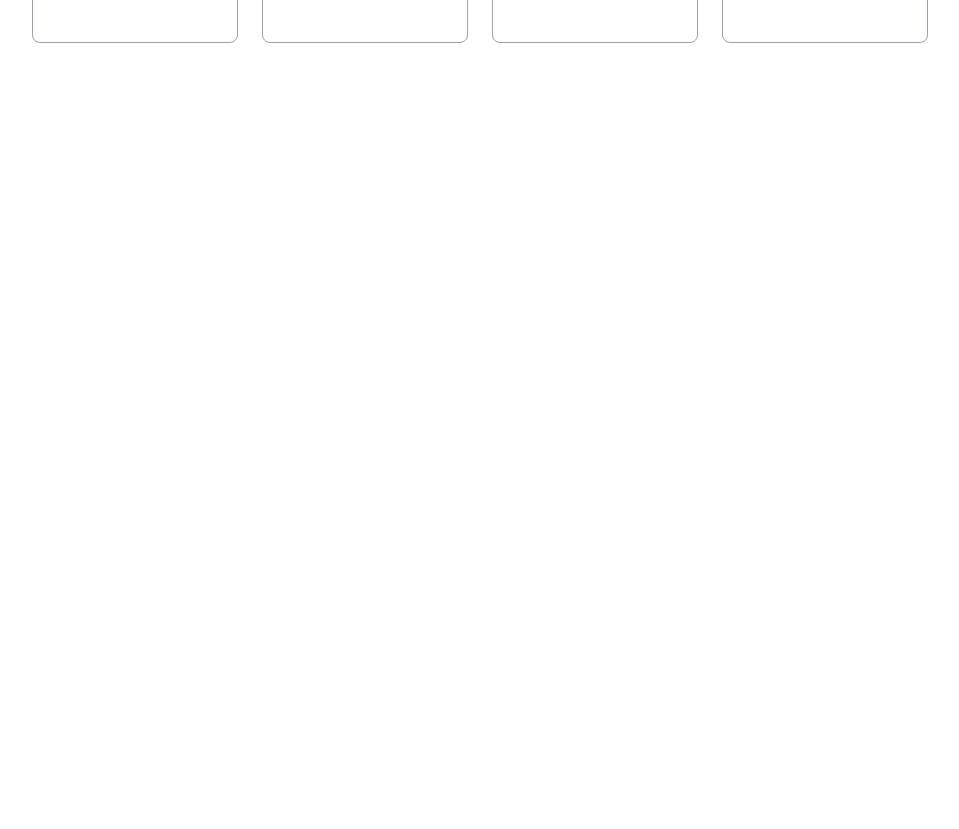
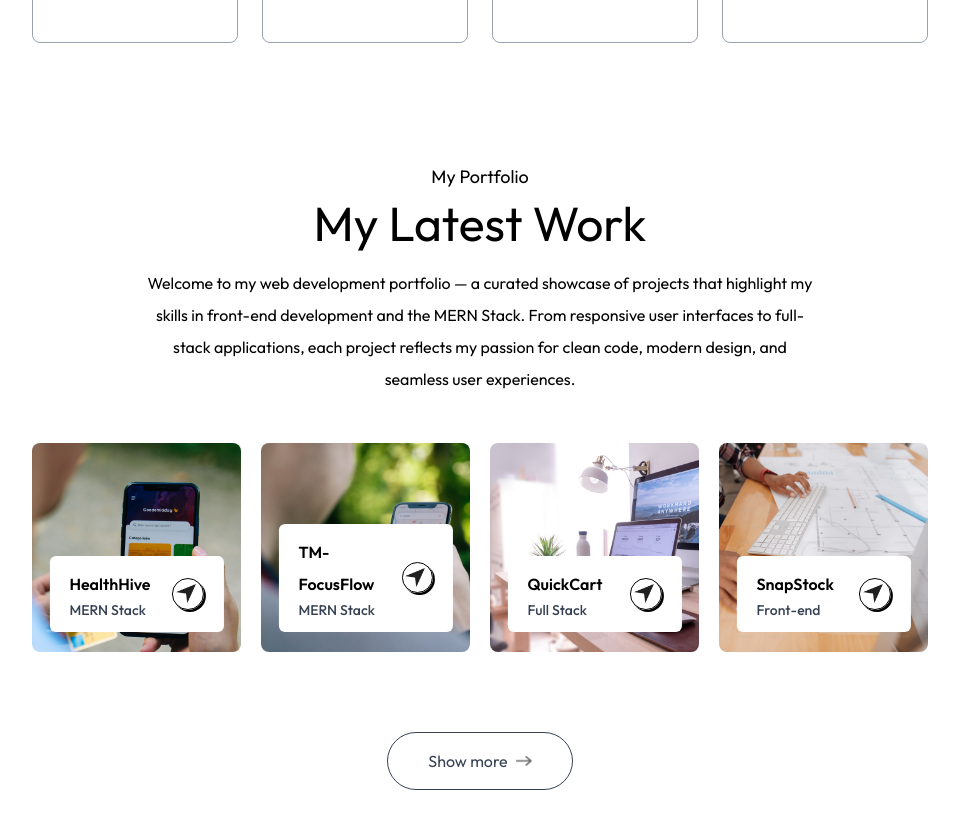
Before and after one commit to abhiraj100/Portfolio-using-Next.js, a Next.js app: page / in a window 1280 px wide. Shown: the part 2340-3169 px from the top of the page, without its empty margins (160-1119 px from the left). Before the commit the page ends 2463 px from the top, so only its background shows below. Built offline with nearby package versions, Linux system fonts and the light colour scheme; a web font is replaced by a local one.

Commit message:
Work Section is completed

```diff
--- /dev/null
+++ b/app/components/Work.jsx
@@ -0,0 +1,61 @@
+import { assets, workData } from "@/assets/assets";
+import Image from "next/image";
+import React from "react";
+
+const Work = () => {
+  return (
+    <div id="work" className="w-full px-[15%] py-10 scroll-mt-20">
+      <h4 className="text-center mb-2 text-lg font-ovo">My Portfolio</h4>
+      <h2 className="text-center text-5xl font-ovo">My Latest Work</h2>
+      <p className="text-center max-w-2xl mx-auto mt-5 mb-12 font-ovo">
+        Welcome to my web development portfolio — a curated showcase of projects
+        that highlight my skills in front-end development and the MERN Stack.
+        From responsive user interfaces to full-stack applications, each project
+        reflects my passion for clean code, modern design, and seamless user
+        experiences.
+      </p>
+
+      <div className="grid grid-cols-1 sm:grid-cols-2 md:grid-cols-3 lg:grid-cols-4 grid-cols-auto gap-5 my-10">
+        {workData.map((project, index) => (
+          <div
+            key={index}
+            className="aspect-square object-cover bg-no-repeat bg-cover rounded-lg relative cursor-pointer group hover:shadow-[5px_5px_0_#000] duration-500"
+            style={{ backgroundImage: `url(${project.bgImage})` }}
+          >
+            <div className="flex bg-white w-10/12 rounded-md absolute bottom-5 left-1/2 -translate-x-1/2 py-3 px-5 items-center justify-between duration-500 group-hover:bottom-7">
+              <div>
+                <h2 className="font-semibold">{project.title}</h2>
+                <p className="text-sm font-medium text-gray-700">
+                  {project.description}
+                </p>
+              </div>
+
+              <div className="border rounded-full border-black w-8 aspect-square flex items-center justify-center shadow-[2px_2px_0_#000] group-hover:bg-lime-300 transition">
+                <Image
+                  src={assets.send_icon}
+                  alt="send-icon"
+                  className="w-5 -translate-x-0.5"
+                />
+              </div>
+            </div>
+          </div>
+        ))}
+      </div>
+
+      {/* button */}
+      <a
+        href=""
+        className="flex w-max items-center justify-center gap-2 text-gray-700 border-[0.5px] border-gray-700 rounded-full px-10 py-3 mx-auto my-20 hover:bg-lightHover hover:bg-[#d9aaea]"
+      >
+        Show more{" "}
+        <Image
+          src={assets.right_arrow_bold}
+          alt="right-arrow"
+          className="w-4"
+        />{" "}
+      </a>
+    </div>
+  );
+};
+
+export default Work;
--- a/app/page.js
+++ b/app/page.js
@@ -4,6 +4,7 @@ import About from "./components/About";
 import Header from "./components/Header";
 import Navbar from "./components/Navbar";
 import Services from "./components/Services";
+import Work from "./components/Work";
 
 export default function Home() {
   return (
@@ -12,6 +13,7 @@ export default function Home() {
       <Header />
       <About />
       <Services />
+      <Work />
     </>
   );
 }
--- a/assets/assets.js
+++ b/assets/assets.js
@@ -78,23 +78,23 @@ export const assets = {
 
 export const workData = [
   {
-    title: "Frontend project",
-    description: "Web Design",
+    title: "HealthHive",
+    description: "MERN Stack",
     bgImage: "/work-1.png",
   },
   {
-    title: "Geo based app",
-    description: "Mobile App",
+    title: "TM-FocusFlow",
+    description: "MERN Stack",
     bgImage: "/work-2.png",
   },
   {
-    title: "Photography site",
-    description: "Web Design",
+    title: "QuickCart",
+    description: "Full Stack",
     bgImage: "/work-3.png",
   },
   {
-    title: "UI/UX designing",
-    description: "UI/UX Design",
+    title: "SnapStock",
+    description: "Front-end",
     bgImage: "/work-4.png",
   },
 ];
```
